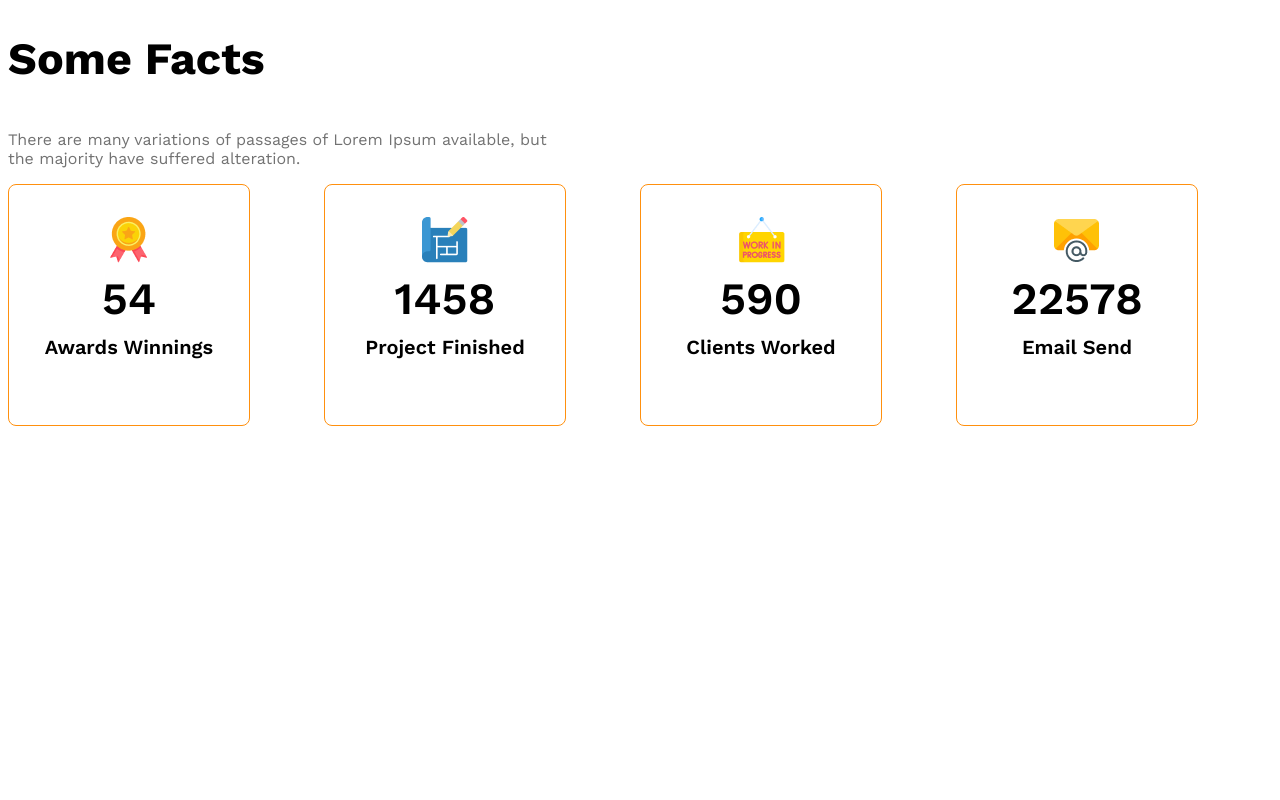
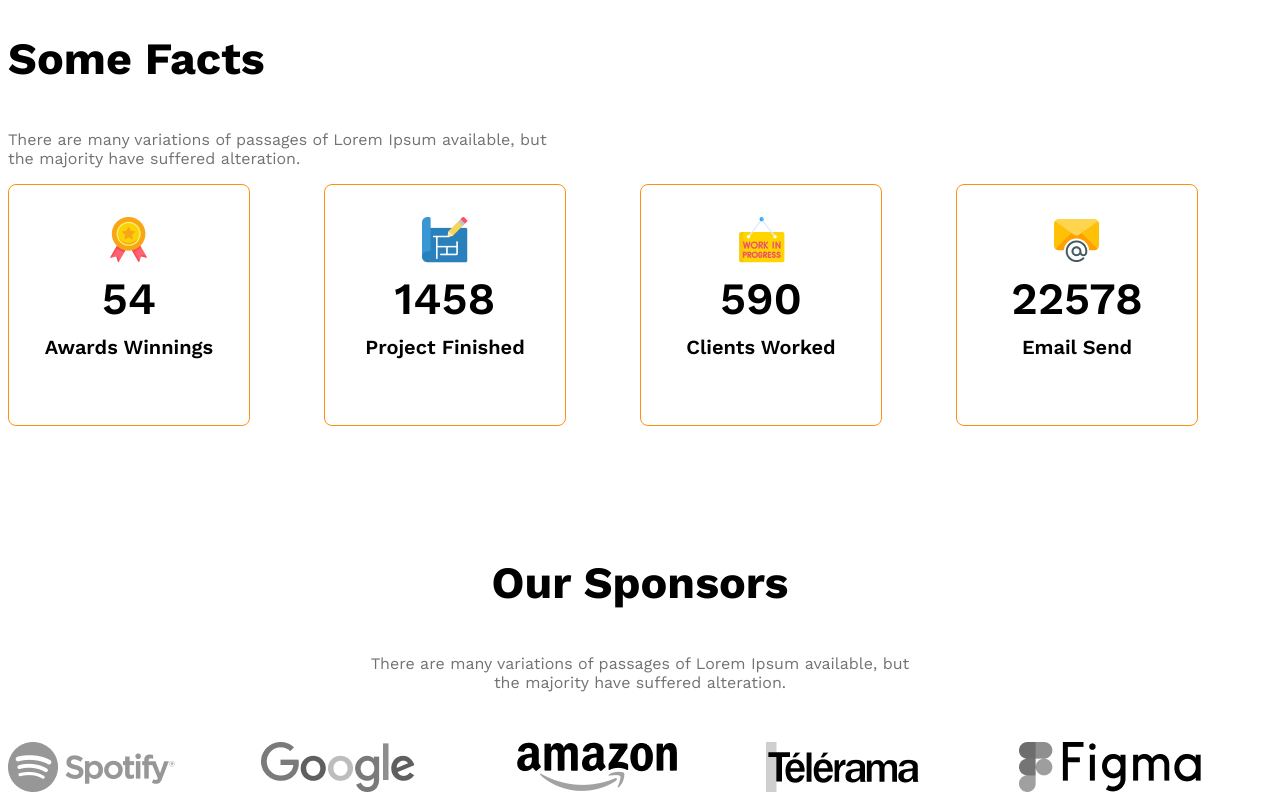
Before and after one commit to Sultanfe/g3-architect-website, a plain HTML site: page index.html in a window 1280 px wide. Shown: the part 2120-2920 px from the top of the page. Before the commit the page ends 2554 px from the top, so only its background shows below. Drawn offline with nearby package versions, Linux system fonts and the light colour scheme.

Commit message:
added the sponsors and make responsive card and sponsors here

```diff
--- a/architects.css
+++ b/architects.css
@@ -128,19 +128,43 @@
 .fact-description{
   max-width: 540px;
 }
+/* Sponsor Responsive Styles */
+.sponsor-info{
+  max-width: 540px;
+  margin: 50px auto;
+  text-align: center;
+}
+.sponsor-companies{
+  display: grid;
+  grid-template-columns: repeat(5, 1fr);
+}
+.sponsor-companies img {
+  filter: grayscale(100%);
+}
+.text-light-gray{
+  display: grid;
+}
+
+
 
 /*responsive media query*/
 @media screen and (max-width: 576px){
   .navbar, .nav-link, .teams{
     flex-direction: column;
   }
-  .team-img-container{
-    grid-template-columns: repeat(1, 1fr);
+  .team-img-container, .facts-container, .sponsor-companies{
+    grid-template-columns: 1fr;
+  }
+  .facts-container, .sponsor-companies{
+    justify-items: center;
+    gap: 24px;
   }
   .our-features{
     margin-left: 20px;
   }
 }
+
+
 /* medium size device */
 @media screen and (min-width:576px) and (max-width:992px){
   .teams{
@@ -149,4 +173,12 @@
   .our-features{
     margin-left: 50px auto;
   }
+  .sponsor-companies, .facts-container{
+    grid-template-columns: repeat(2, 1fr);
+    justify-items: center;
+    gap: 24px;
+  }
+  .section-title, .text-light-gray{
+    text-align: center;
+  }
 }
--- a/index.html
+++ b/index.html
@@ -78,7 +78,20 @@
             </div>
         </section>
         <!-- Some facts -->
-
+         <section class="our-sponsors">
+            <div class="sponsor-info">
+                <h3 class="section-title">Our Sponsors</h3>
+                <p class="text-light-gray">
+                    There are many variations of passages of Lorem Ipsum available, but the majority have suffered alteration.</p>
+            </div>
+            <div class="sponsor-companies">
+                <img src="images/sponsors/spotify.png" alt="">
+                <img src="images/sponsors/google.png" alt="">
+                <img src="images/sponsors/amazon.png" alt="">
+                <img src="images/sponsors/telerama.png" alt="">
+                <img src="images/sponsors/figma.png" alt="">
+            </div>
+         </section>
     </main>
     <footer>
 
```
